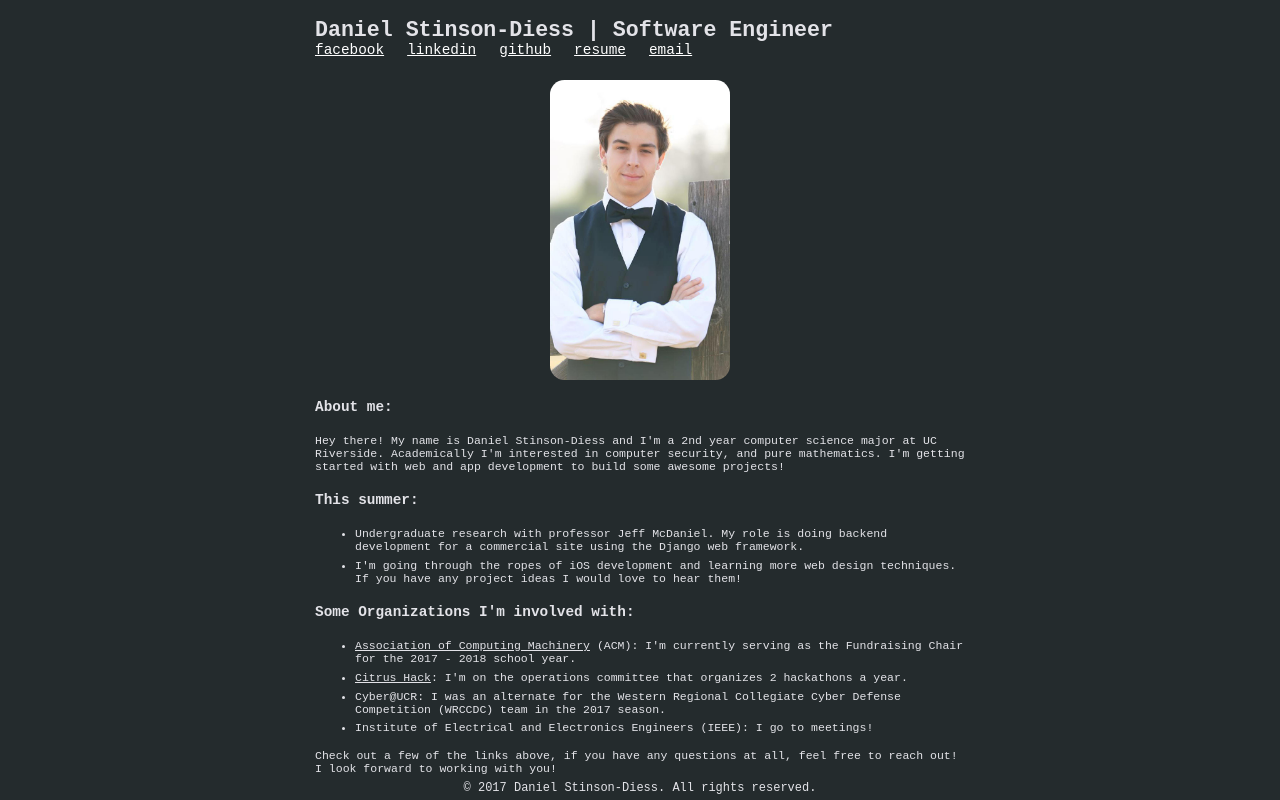
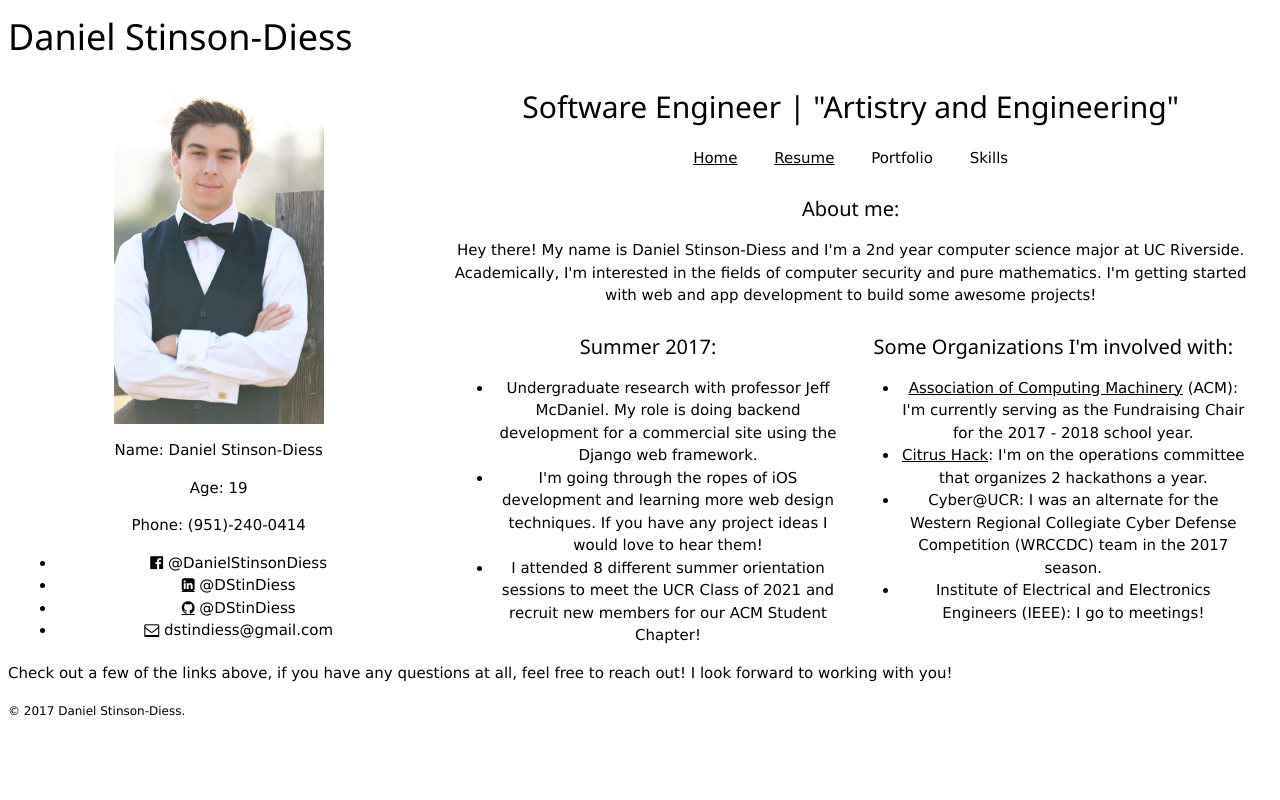
Before and after one commit to shellcromancer/shellcromancer.github.io, a plain HTML site: page index.html in a window 1280 px wide. Drawn offline with nearby package versions, Linux system fonts and the light colour scheme; a web font is replaced by a local one.

Commit message:
New layout

```diff
--- a/css/main.css
+++ b/css/main.css
@@ -1,31 +1,65 @@
 * {
-	color: #e3e3e8;
+	color: black;
 }
 
 body {
-	background-color: #242b2d;
-	color: #e3e3e8;
+	background-color: #c3c3c4;
+	color: black;
 	text-decoration: none;
-	max-width: 650px;
 	margin: auto;
-   	font-family: 'Droid Sans Mono', monospace;
+   	font-family: 'Source Code Pro', monospace;
     font-size: .9em;
 }
 
-.center {
+.alt-color {
+	background-color: #dededf;
+	border-radius: .5em;
+}
+
+header, footer {
 	text-align: center;
-	display: table;
+}
+
+.bio-section, .bio, h2, ul {
+	text-align: left;
+}
+
+.profile {
+	margin: 0 auto;
+	display: flex;
+}
+
+.bio-info, .block {
+	display: block;
 	margin: 0 auto;
 }
 
-.profile {
-	margin-left: auto;
-	margin-right: auto;
-	display: flex;
+h2 {
+	margin-bottom: .25em;
 }
 
-h2 {
-	margin-bottom: 0;
+.contrast-font {
+	font-family: 'Lora', serif;
+	color: #0e492d;
+	font-weight: bold;
+}
+
+.top-quote {
+	font-size: .7em;
+}
+
+.icons ul {
+	list-style: none;
+}
+
+.icons li {
+	margin: 0 .25em 0 0;
+}
+
+.icons a:link {
+	margin-bottom: .5em;
+	font-size: 2em;
+	text-decoration: none;
 }
 
 .links {
@@ -37,13 +71,9 @@ h2 {
 	margin: auto 1em auto 0;
 }
 
-a:hover {
-	color: black;
-}
-
 img {
-	margin: auto;
-	border-radius: 1em
+	margin: 0 0 1em 0;
+	border-radius: 1em;
 }
 
 li, p {
@@ -51,17 +81,15 @@ li, p {
 	font-size: .8em;
 }
 
-@keyframes blink {
-  50% {
-    opacity: 0.0;
-  }
+.w3-bar a {
+	text-decoration: none;
 }
-@-webkit-keyframes blink {
-  50% {
-    opacity: 0.0;
-  }
+
+.w3-row-padding {
+    display: table; /* Make the container element behave like a table */
+    width: 100%; /* Set full-width to expand the whole page */
 }
-.blink {
-  animation: blink 1s step-start 0s infinite;
-  -webkit-animation: blink 1s step-start 0s infinite;
+
+.w3-col {
+    display: table-cell; /* Make elements inside the container behave like table cells */
 }
--- a/index.html
+++ b/index.html
@@ -4,8 +4,9 @@
 	<meta charset="UTF-8"/>
 	<meta name="description" content="Daniel Stinson-Diess, Computer Science Student at UC Riverside"/>
 	<meta name="viewport" content="width=device-width, initial-scale=1"/>
-	<link rel="stylesheet" type="text/css" href="css/main.css">
-	<link href='https://fonts.googleapis.com/css?family=Droid Sans Mono' rel='stylesheet'>
+	<link rel="stylesheet" type="text/css" href="css/main2.css">
+	<link rel="stylesheet" href="https://www.w3schools.com/w3css/4/w3.css">
+	<link href="https://fonts.googleapis.com/css?family=Lora|Source+Code+Pro" rel="stylesheet">	<link rel="stylesheet" href="https://cdnjs.cloudflare.com/ajax/libs/font-awesome/4.7.0/css/font-awesome.min.css">
 	<script>
 	  	(function(i,s,o,g,r,a,m){i['GoogleAnalyticsObject']=r;i[r]=i[r]||function(){
 	  	(i[r].q=i[r].q||[]).push(arguments)},i[r].l=1*new Date();a=s.createElement(o),
@@ -18,45 +19,85 @@
 </head>
 
 <body>
-	<div class="content">
-		<h2> Daniel Stinson-Diess | Software Engineer<span class="blink">&#9149;</span></h2>
+	<div class="w3-row-padding">
 
 		<header>
-			<div class="links">
-					<a href="https://www.facebook.com/daniel.stinsondiess" target="_blank">facebook</a>
-					<a href="https://www.linkedin.com/in/daniel-stinson-diess-55155b124/" target="_blank">linkedin</a>
-					<a href="https://github.com/DStinDiess" target="_blank">github</a>
-					<a href="assets/resume.pdf" target="_blank">resume</a>
-					<a href="mailto:dstindiess@gmail.com">email</a>
-				<br />
-			</div>
+			<h1 class="contrast-font"> Daniel Stinson-Diess</h1>
 		</header>
 
-		<img class="profile" src="assets/profile.jpg" alt="Photo of me" height="300px" />
+		<aside class="w3-third w3-container w3-center">
+			<img class="profile" src="assets/profile.jpg" alt="Photo of me" height="350px" />
 
-		<section>
-			<h4> About me: </h4>
-			<p> Hey there! My name is Daniel Stinson-Diess and I'm a 2nd year computer science major at UC Riverside.  Academically I'm interested in computer security, and pure mathematics. I'm getting started with web and app development to build some awesome projects! </p>
+			<div class="bio-info">
+				<p> Name: Daniel Stinson-Diess </p>
+				<p> Age: 19 </p>
+				<p> Phone: (951)-240-0414 </p>
+			</div>
 
-			<h4> This summer: </h4>
+			<div class="icons">
+				<ul>
+					<li><a href="https://www.facebook.com/daniel.stinsondiess" target="_blank" class="fa fa-facebook-official"> </a> @DanielStinsonDiess
+					</li>
+					<li><a href="https://www.linkedin.com/in/daniel-stinson-diess-55155b124/" target="_blank" class="fa fa-linkedin-square"> </a> @DStinDiess
+					</li>
+					<li><a href="https://github.com/DStinDiess" target="_blank" class="fa fa-github"> </a> @DStinDiess
+					</li>
+					<li><a href="mailto:dstindiess@gmail.com" class="fa fa-envelope-o"> </a> dstindiess@gmail.com
+					</li>
+				</ul>
+			</div>
+		</aside>
+
+		<section class="w3-twothird w3-container w3-center">
+			<div class="bio">
+				<div>
+					<h2>Software Engineer | <span class="top-quote">"Artistry and Engineering"</span>
+				</div>
+
+				<div class="w3-bar block" id="home">
+				 	<button class="w3-button"><a href="#home">Home</a></button>
+				 	<button class="w3-button"><a href="assets/resume.pdf" target="_blank">Resume</a></button>
+				 	<button class="w3-button">Portfolio</button>
+				 	<button class="w3-button">Skills</button>
+				</div>
+
+				<h4 class="contrast-font"> About me: </h4>
+				<p> Hey there! My name is Daniel Stinson-Diess and I'm a 2nd year computer science major at UC Riverside.  Academically, I'm interested in the fields of computer security and pure mathematics. I'm getting started with web and app development to build some awesome projects! </p>
+
+			</div>
+
+
+			<div class="w3-row-padding">
+
+				<div class="w3-half w3-container alt-color">
+					<h4 class="contrast-font"> Summer 2017: </h4>
+
 					<ul>
 						<li> Undergraduate research with professor Jeff McDaniel. My role is doing backend development for a commercial site using the Django web framework. </li>
 						<li> I'm going through the ropes of iOS development and learning more web design techniques. If you have any project ideas I would love to hear them! </li>
+						<li> I attended 8 different summer orientation sessions to meet the UCR Class of 2021 and recruit new members for our ACM Student Chapter! </li>
 					</ul>
+				</div>
 
-			<h4> Some Organizations I'm involved with: </h4>
+				<div class="w3-half w3-container">
+					<h4 class="contrast-font"> Some Organizations I'm involved with: </h4>
+
 					<ul>
 						<li> <a href="https://www.acmucr.org/" target="_blank"> Association of Computing Machinery</a> (ACM): I'm currently serving as the Fundraising Chair for the 2017 - 2018 school year. </li>
 						<li> <a href="https://www.citrushack.com/" target="_blank"> Citrus Hack</a>: I'm on the operations committee that organizes 2 hackathons a year. </li>
 						<li> Cyber@UCR: I was an alternate for the Western Regional Collegiate Cyber Defense Competition (WRCCDC) team in the 2017 season. </li>
 						<li> Institute of Electrical and Electronics Engineers (IEEE): I go to meetings! </li>
 					</ul>
-
-			<p>  Check out a few of the links above, if you have any questions at all, feel free to reach out! I look forward to working with you! </p>
-		</section>
 				</div>
 
+
+
+			</div>
+		</section>
+
 		<footer>
-		<small class="center">&copy; 2017 Daniel Stinson-Diess. All rights reserved.</small>
+			<p>  Check out a few of the links above, if you have any questions at all, feel free to reach out! I look forward to working with you! </p>
+			<small class="center">&copy; 2017 Daniel Stinson-Diess.</small>
 		</footer>
+	</div>
 </body>
```
Lines whose indentation alone changed are shown as unchanged.
